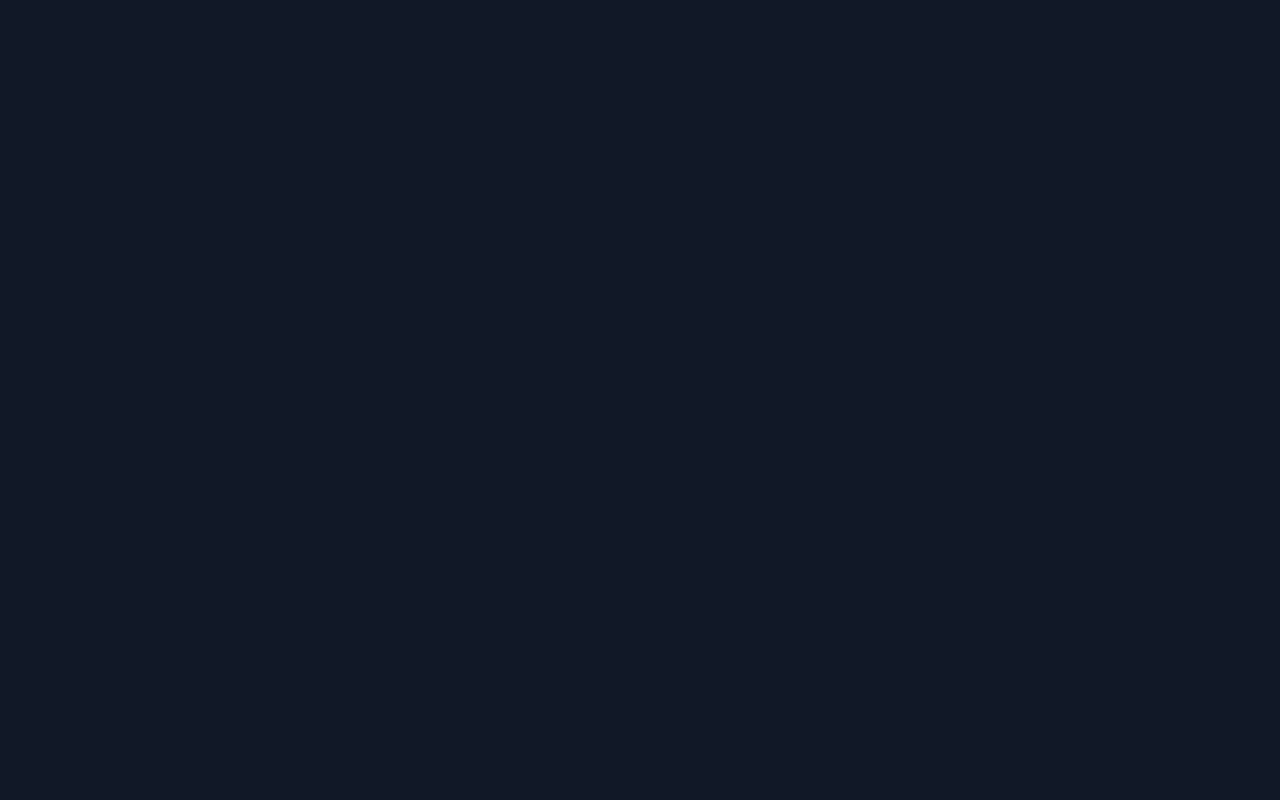
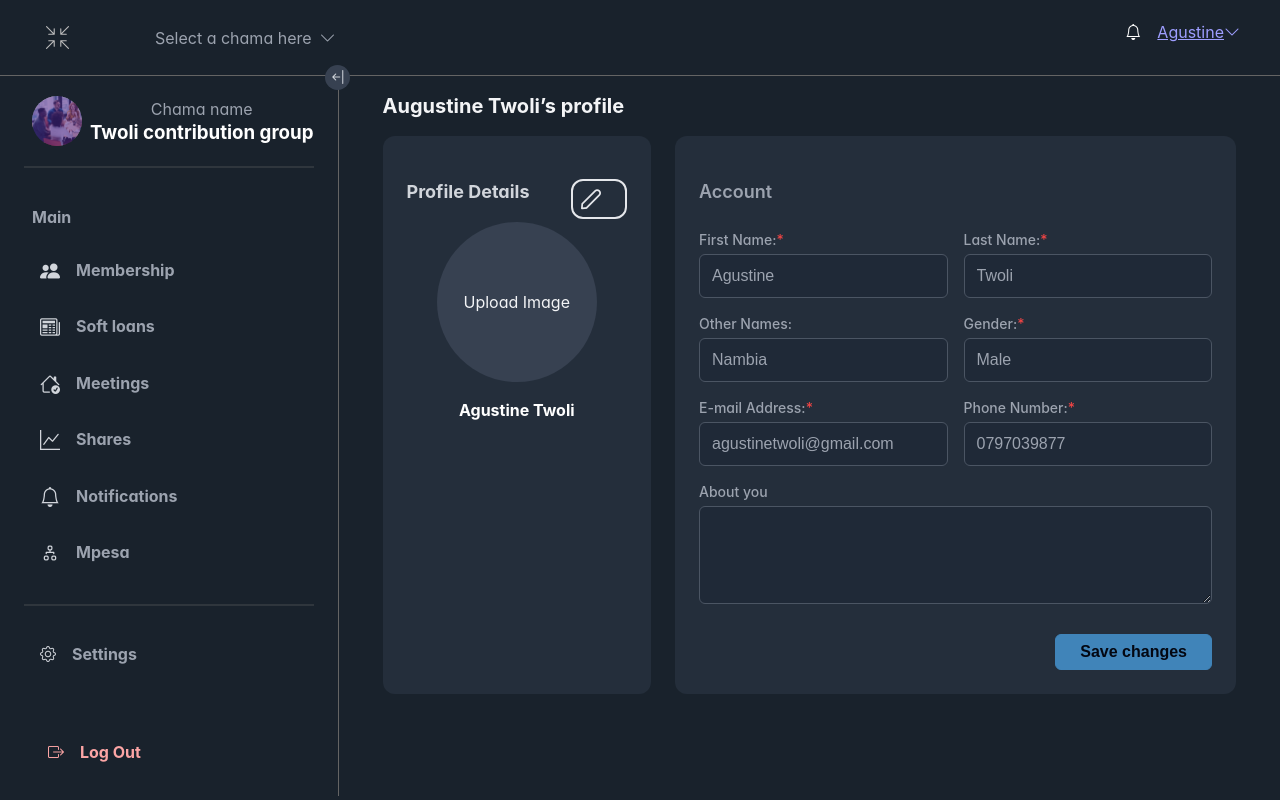
Before and after one commit to PascalTwoli/chama, a React (Create React App) app in the folder chama-frontend/: page /account_settings in a window 1280 px wide. Before the commit this address had no page. Built offline with nearby package versions, Linux system fonts and the light colour scheme; a web font is replaced by a local one.

Commit message:
updated the ui componentss

```diff
--- a/chama-frontend/src/App.css
+++ b/chama-frontend/src/App.css
@@ -39,7 +39,10 @@
 }
 
 .main-section {
-  height: 91vh;
+  height: 90vh;
+  margin-right: 4px;
+
+
 }
 
 .sidebar {
--- a/chama-frontend/src/components/Navbar.tsx
+++ b/chama-frontend/src/components/Navbar.tsx
@@ -1,3 +1,5 @@
+import { NavLink } from "react-router-dom";
+
 const Navbar = () => {
     return (
         <div className="navbar flex justify-between" >
@@ -9,10 +11,13 @@ const Navbar = () => {
             </div>
             <div className="flex gap-x-4">
                 <i className="bi bi-bell"></i>
-                <div className="flex">
+                <NavLink
+                    className="flex"
+                    to={'/account_settings'}
+                    >
                     <span>Agustine</span>
                     <i className="bi bi-chevron-down"></i>
-                </div>
+                </NavLink>
             </div>
         </div>
     )
--- a/chama-frontend/src/components/Sidebar.tsx
+++ b/chama-frontend/src/components/Sidebar.tsx
@@ -6,7 +6,7 @@ function Sidebar () {
 
 
    return (
-      <div className={`flex flex-col justify-between  sidebar w-1/2 h-full  text-white ${isCollapsed? 'w-fit p-2': 'w-fit pl-6 pr-6'} transition-all duration-500 ease-in-out`}> {/**bg-[#19222C] */}
+      <div className={`flex flex-col justify-between  sidebar w-1/2  text-white ${isCollapsed? 'w-fit p-2': 'w-fit pl-6 pr-6'} transition-all duration-500 ease-in-out`}> {/**bg-[#19222C] */}
 
          <div
             className={``}>
@@ -60,7 +60,7 @@ function Sidebar () {
 
                {/* Settings */}
                <div className={` ${isCollapsed ? '' : 'pl-2'}`}>
-                  <NavLink to={'/settings'}
+                  <NavLink to={'/chama_settings'}
                      className= {({ isActive }) =>
                      `flex items-center gap-x-4 py-3 px-2 rounded transition-all duration-300 hover:bg-gray-700  no-underline ${
                      isCollapsed ? 'justify-center' : ''
--- a/chama-frontend/src/components/membership.tsx
+++ b/chama-frontend/src/components/membership.tsx
@@ -13,7 +13,7 @@ function Membership () {
         {label: "Disabled", value: "disabled"}
     ]
     return (
-    <>
+    <div className="bg-[#242E3B] p-3 ">
     {/* membership header */}
         <div className="flex justify-between items-center rounded-md">
             {/* Title */}
@@ -26,7 +26,7 @@ function Membership () {
                     type="button"
                     label="Add Member"
                     icon="pi bi-person-plus"
-                    className=" flex gap-3 p-button-outlined p-button-sm text-[#4084B9] border-[#4084B9] border-solid border rounded-xl p-2"
+                    className=" flex gap-3 p-button-outlined p-button-info text-[#4084B9]  border-solid border rounded-xl p-2"
                 />
 
                 {/* Filter Label + Dropdown */}
@@ -72,7 +72,7 @@ function Membership () {
         </div>
 
         <MembersTable/>
-    </>
+    </div>
     )
 }
 
--- /dev/null
+++ b/chama-frontend/src/components/settings/account-settings.tsx
@@ -0,0 +1,129 @@
+
+
+import { useState } from "react";
+import { InputText } from "primereact/inputtext";
+import { Button } from "primereact/button";
+import { InputTextarea } from "primereact/inputtextarea";
+import ProfileImageUpload from "./profile-image-upload";
+
+export default function AccountSettings() {
+  const [form, setForm] = useState({
+    firstName: "Agustine",
+    lastName: "Twoli",
+    otherNames: "Nambia",
+    email: "agustinetwoli@gmail.com",
+    phone: "0797039877",
+    gender: "Male",
+    about: "",
+  });
+
+  const handleChange = (e: React.ChangeEvent<HTMLInputElement | HTMLTextAreaElement>) => {
+    const { name, value } = e.target;
+    setForm((prev) => ({ ...prev, [name]: value }));
+  };
+
+  return (
+    <div className="px-6 text-gray-100">
+      <h2 className="text-xl font-bold mb-4 mt-0">Augustine Twoli’s profile</h2>
+
+      <div className="grid grid-cols-1 md:grid-cols-3 gap-6">
+        {/* Left Profile Panel */}
+        <div className="bg-[#242E3B] rounded-xl p-6 flex flex-col items-center">
+          <div className="w-full flex justify-between items-center">
+            <h3 className="text-lg text-gray-300 font-bold mb-4">Profile Details</h3>
+            <Button className="w-14  text-gray-200 hover:border hover:border-gray-400 p-2 rounded-xl hover:bg-gray-700 transition-all p-button-info p-button-outlined mt-4">
+              <i className="pi pi-pencil text-xl" />
+            </Button>
+          </div>
+          {/* <div className="w-32 h-32 rounded-full overflow-hidden border-4 border-gray-700 shadow-md mb-4">
+            <img src="/assets/chamaprofileimage.png" alt="Profile" className="object-cover w-full h-full" />
+          </div> */}
+          <ProfileImageUpload/>
+          <p className="text-center font-bold text-white">{`${form.firstName} ${form.lastName}`}</p>
+        </div>
+
+        {/* Account Form */}
+        <div className="md:col-span-2 bg-[#242E3B] font-bold text-gray-400 rounded-xl p-6">
+          <h3 className="text-lg font-semibold mb-6">Account</h3>
+
+          <div className="grid grid-cols-1 md:grid-cols-2 gap-4">
+            <div>
+              <label className="block mb-1 font-medium text-sm">First Name:<span className="text-red-500">*</span></label>
+              <InputText
+                name="firstName"
+                value={form.firstName}
+                onChange={handleChange}
+                className="w-full"
+              />
+            </div>
+
+            <div>
+              <label className="block mb-1 font-medium text-sm">Last Name:<span className="text-red-500">*</span></label>
+              <InputText
+                name="lastName"
+                value={form.lastName}
+                onChange={handleChange}
+                className="w-full"
+              />
+            </div>
+
+            <div>
+              <label className="block mb-1 font-medium text-sm">Other Names:</label>
+              <InputText
+                name="otherNames"
+                value={form.otherNames}
+                onChange={handleChange}
+                className="w-full"
+              />
+            </div>
+
+            <div>
+              <label className="block mb-1 font-medium text-sm">Gender:<span className="text-red-500">*</span></label>
+              <InputText
+                name="gender"
+                value={form.gender}
+                onChange={handleChange}
+                className="w-full"
+              />
+            </div>
+
+            <div>
+              <label className="block mb-1 font-medium text-sm">E-mail Address:<span className="text-red-500">*</span></label>
+              <InputText
+                name="email"
+                value={form.email}
+                onChange={handleChange}
+                className="w-full"
+              />
+            </div>
+
+            <div>
+              <label className="block mb-1 font-medium text-sm">Phone Number:<span className="text-red-500">*</span></label>
+              <InputText
+                name="phone"
+                value={form.phone}
+                onChange={handleChange}
+                className="w-full"
+              />
+            </div>
+
+            <div className="md:col-span-2">
+              <label className="block mb-1 font-medium text-sm">About you</label>
+              <InputTextarea
+                name="about"
+                value={form.about}
+                onChange={handleChange}
+                rows={4}
+                className="w-full"
+              />
+            </div>
+          </div>
+
+          <div className="mt-6 flex justify-end">
+            <Button label="Save changes" className="bg-[#4084B9] border-[#4084B9] px-6 py-2 font-normal" />
+          </div>
+        </div>
+      </div>
+    </div>
+  );
+}
--- /dev/null
+++ b/chama-frontend/src/components/settings/profile-image-upload.tsx
@@ -0,0 +1,58 @@
+import { Toast } from "primereact/toast";
+import { useRef, useState } from "react";
+
+function ProfileImageUpload() {
+  const toast = useRef<Toast>(null);
+  const fileInputRef = useRef<HTMLInputElement>(null);
+  const [selectedImage, setSelectedImage] = useState<string | null>(null);
+
+  const handleFileChange = (e: React.ChangeEvent<HTMLInputElement>) => {
+    const file = e.target.files?.[0];
+    if (file) {
+      if (!file.type.startsWith('image/')) {
+        toast.current?.show({
+            severity: "error",
+            summary: "Invalid file type",
+            detail: "Please upload an image file (JPG, PNG, etc.)",
+            life: 3000,
+        })
+        return;
+      }
+      const reader = new FileReader();
+      reader.onloadend = () => {
+        setSelectedImage(reader.result as string);
+      }
+      reader.readAsDataURL(file);
+    }
+  };
+
+  const handleEditClick = () => {
+    fileInputRef.current?.click();
+  };
+
+  return (
+    <div className="relative flex flex-col items-center cursor-pointer" onClick={handleEditClick}>
+      <div className="w-40 h-40 bg-gray-700 border-2 border-gray-600 hover:border-blue-400 transition-all duration-200 rounded-full flex items-center justify-center overflow-hidden">
+        {selectedImage? (
+            <img
+                src={selectedImage}
+                alt="Uploaded"
+                className="object-cover w-full h-full"
+            />
+        ) : (
+            <span>Upload Image</span>
+        )}
+      </div>
+      <input
+        id="upload"
+        type="file"
+        accept="image/*"
+        ref={fileInputRef}
+        onChange={handleFileChange}
+        className="hidden"
+      />
+    </div>
+  );
+}
+
+export default ProfileImageUpload;
--- a/chama-frontend/src/index.css
+++ b/chama-frontend/src/index.css
@@ -64,7 +64,7 @@
 
   /* Input components */
   .p-inputtext, .p-inputtextarea {
-    @apply bg-gray-800 border border-gray-600 text-white;
+    @apply bg-gray-800 border border-gray-600 text-gray-300;
   }
 
   .p-inputtext:hover, .p-inputtextarea:hover {
@@ -93,7 +93,7 @@
   }
 
   .p-inputtext {
-    @apply text-black;
+    @apply text-gray-400;
   }
 
   .p-dropdown-trigger {
--- a/chama-frontend/src/layout/Layout.tsx
+++ b/chama-frontend/src/layout/Layout.tsx
@@ -9,8 +9,8 @@ const Layout = () => {
             <Navbar />
             <div className="flex main-section"> {/**bg-[#1f2937] */}
               <Sidebar />
-              <div className="flex-1 flex  ml-3 rounded-xl h-full bg-[#242E3B] mt-2 ml-2 "> {/* bg-gray-700 */}
-                <main className="p-6 h-full w-full">
+              <div className="flex-1 flex rounded-xl ml-1 overflow-auto"> {/* bg-gray-700 */}
+                <main className="p-4 w-full">
                   <Outlet />
                 </main>
               </div>
--- a/chama-frontend/src/routes/Routes.tsx
+++ b/chama-frontend/src/routes/Routes.tsx
@@ -8,7 +8,8 @@ import Meetings from "../components/meetings";
 import Shares from "../components/shares";
 import Notifications from "../components/notifications";
 import Mpesa from "../components/mpesa";
-import Settings from "../components/settings";
+import Settings from "../components/settings/settings";
+import AccountSettings from "../components/settings/account-settings";
 
 
 const AppRoutes = () => {
@@ -24,7 +25,8 @@ const AppRoutes = () => {
           <Route path="shares" element={<Shares/>}/>
           <Route path="notifications" element={<Notifications/>}/>
           <Route path="mpesa" element={<Mpesa/>}/>
-          <Route path="settings" element={<Settings/>}/>
+          <Route path="chama_settings" element={<Settings/>}/>
+          <Route path="account_settings" element={<AccountSettings/>}/>
           {/* <Route path="chamas" element={<ChamaList />} />
           <Route path="chamas/:id" element={<ChamaDetails />} /> */}
         </Route>
```
Also changed, not shown: chama-frontend/src/components/account-settings.tsx (deleted, +0 -13 lines), chama-frontend/src/components/settings/chama-settings.tsx (renamed from chama-frontend/src/components/chama-settings.tsx, +13 -18 lines), chama-frontend/src/components/settings/settings.tsx (renamed from chama-frontend/src/components/settings.tsx).
